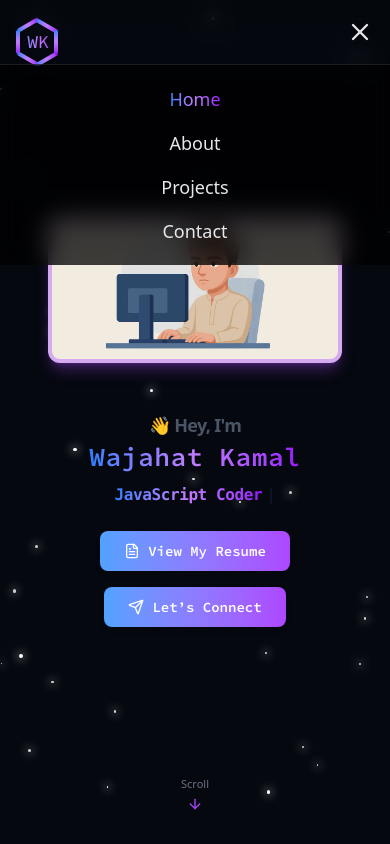
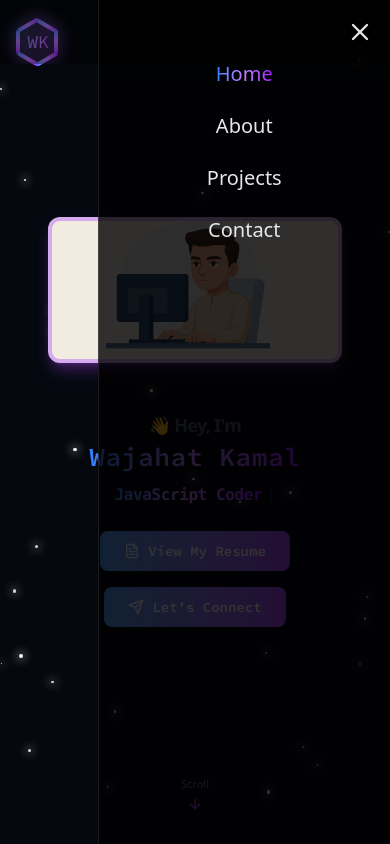
Before and after one commit to wajahat-kamal/Dev-Portfolio, a React (Vite) app: page / in a window 390 px wide. Both pictures are taken after a click on the button 360 px from the left and 32 px from the top of the page. Shown: the top 844 px of the page. Built offline with nearby package versions, Linux system fonts and the light colour scheme.

Commit message:
Refactor Navbar component: streamline logo and gradient bar styles, enhance mobile menu functionality with overlay background, and improve code readability.

```diff
--- a/src/components/Navbar.jsx
+++ b/src/components/Navbar.jsx
@@ -18,12 +18,8 @@ const Navbar = () => {
       <div className="max-w-7xl mx-auto px-4 sm:px-6 lg:px-15 lg:pr-23">
         <div className="flex justify-between items-center h-16">
           {/* -------- Logo -------- */}
-          <a
-            href="#"
-            className="flex flex-row justify-center items-center gap-1 mt-4"
-          >
+          <a href="#" className="flex flex-row justify-center items-center gap-1 mt-4">
             <div className="relative h-11 w-12 opacity-100">
-              {/* Gradient Text */}
               <span
                 className="absolute h-12 w-10.5 flex justify-center items-center text-lg fira-code font-Header bg-gradient-to-r from-blue-500 via-purple-400 to-purple-600 bg-clip-text text-transparent"
                 style={{ transform: "translateX(1px) translateZ(0)" }}
@@ -34,43 +30,27 @@ const Navbar = () => {
               {/* Gradient Bars */}
               <div
                 className="h-1 w-6 rounded bg-gradient-to-r from-blue-500 via-purple-400 to-purple-600"
-                style={{
-                  transform: "translateY(5px) rotate(-30deg) translateZ(0px)",
-                }}
+                style={{ transform: "translateY(5px) rotate(-30deg)" }}
               ></div>
               <div
                 className="h-1 w-6 rounded bg-gradient-to-r from-blue-500 via-purple-400 to-purple-600"
-                style={{
-                  transform:
-                    "translateX(-10px) translateY(18px) rotate(90deg) translateZ(0px)",
-                }}
+                style={{ transform: "translateX(-10px) translateY(18px) rotate(90deg)" }}
               ></div>
               <div
                 className="h-1 w-6 rounded bg-gradient-to-r from-blue-500 via-purple-400 to-purple-600"
-                style={{
-                  transform: "translateY(31px) rotate(30deg) translateZ(0px)",
-                }}
+                style={{ transform: "translateY(31px) rotate(30deg)" }}
               ></div>
               <div
                 className="h-1 w-6 rounded bg-gradient-to-r from-blue-500 via-purple-400 to-purple-600"
-                style={{
-                  transform:
-                    "translateX(19px) translateY(27px) rotate(-30deg) translateZ(0px)",
-                }}
+                style={{ transform: "translateX(19px) translateY(27px) rotate(-30deg)" }}
               ></div>
               <div
                 className="h-1 w-6 rounded bg-gradient-to-r from-blue-500 via-purple-400 to-purple-600"
-                style={{
-                  transform:
-                    "translateX(19px) translateY(-10px) rotate(30deg) translateZ(0px)",
-                }}
+                style={{ transform: "translateX(19px) translateY(-10px) rotate(30deg)" }}
               ></div>
               <div
                 className="h-1 w-6 rounded bg-gradient-to-r from-blue-500 via-purple-400 to-purple-600"
-                style={{
-                  transform:
-                    "translateX(28px) translateY(2px) rotate(90deg) translateZ(0px)",
-                }}
+                style={{ transform: "translateX(28px) translateY(2px) rotate(90deg)" }}
               ></div>
             </div>
           </a>
@@ -91,12 +71,9 @@ const Navbar = () => {
                 `}
               >
                 {link}
-                {/* underline effect */}
                 <span
                   className={`absolute left-0 -bottom-1 h-[2px] w-full bg-gradient-to-r from-blue-500 via-purple-400 to-purple-600 transition-transform duration-300 origin-left scale-x-0 ${
-                    activeLink === link
-                      ? "scale-x-100"
-                      : "group-hover:scale-x-100"
+                    activeLink === link ? "scale-x-100" : "group-hover:scale-x-100"
                   }`}
                 />
               </a>
@@ -106,23 +83,34 @@ const Navbar = () => {
           {/* -------- Mobile Menu Button -------- */}
           <button
             onClick={toggleMenu}
-            className="md:hidden text-gray-200 hover:text-white transition-colors duration-200"
+            className="md:hidden text-gray-200 hover:text-white transition-colors duration-200 z-[60]"
           >
             {isOpen ? <X className="w-7 h-7" /> : <Menu className="w-7 h-7" />}
           </button>
         </div>
       </div>
 
-      {/* -------- Mobile Menu -------- */}
-      {isOpen && (
-        <div className="md:hidden bg-black/70 backdrop-blur-md border-t border-white/10">
-          <div className="flex flex-col items-center space-y-4 py-5">
+      {/* -------- Overlay Background -------- */}
+      <div
+        onClick={() => setIsOpen(false)}
+        className={`fixed inset-0 bg-black/40 backdrop-blur-sm transition-opacity duration-500 ${
+          isOpen ? "opacity-100 visible z-40" : "opacity-0 invisible"
+        } md:hidden`}
+      ></div>
+
+      {/* -------- Mobile Slide Menu -------- */}
+      <div
+        className={`fixed top-0 right-0 h-screen w-[75%] bg-black/80 backdrop-blur-md border-l border-white/10 transform transition-transform duration-500 ease-in-out ${
+          isOpen ? "translate-x-0" : "translate-x-full"
+        } md:hidden z-[50]`}
+      >
+        <div className="flex flex-col items-center justify-center space-y-6 py-15">
           {navLinks.map((link) => (
             <a
               key={link}
               href={`#${link.toLowerCase()}`}
               onClick={() => handleClick(link)}
-                className={`font-medium text-lg transition-all duration-300 ${
+              className={`font-medium text-xl transition-all duration-300 ${
                 activeLink === link
                   ? "text-transparent bg-clip-text bg-gradient-to-r from-blue-500 via-purple-400 to-purple-600"
                   : "text-gray-200 hover:text-transparent hover:bg-clip-text hover:bg-gradient-to-r hover:from-blue-500 hover:via-purple-400 hover:to-purple-600"
@@ -133,7 +121,6 @@ const Navbar = () => {
           ))}
         </div>
       </div>
-      )}
     </nav>
   );
 };
```
Lines whose indentation alone changed are shown as unchanged.
